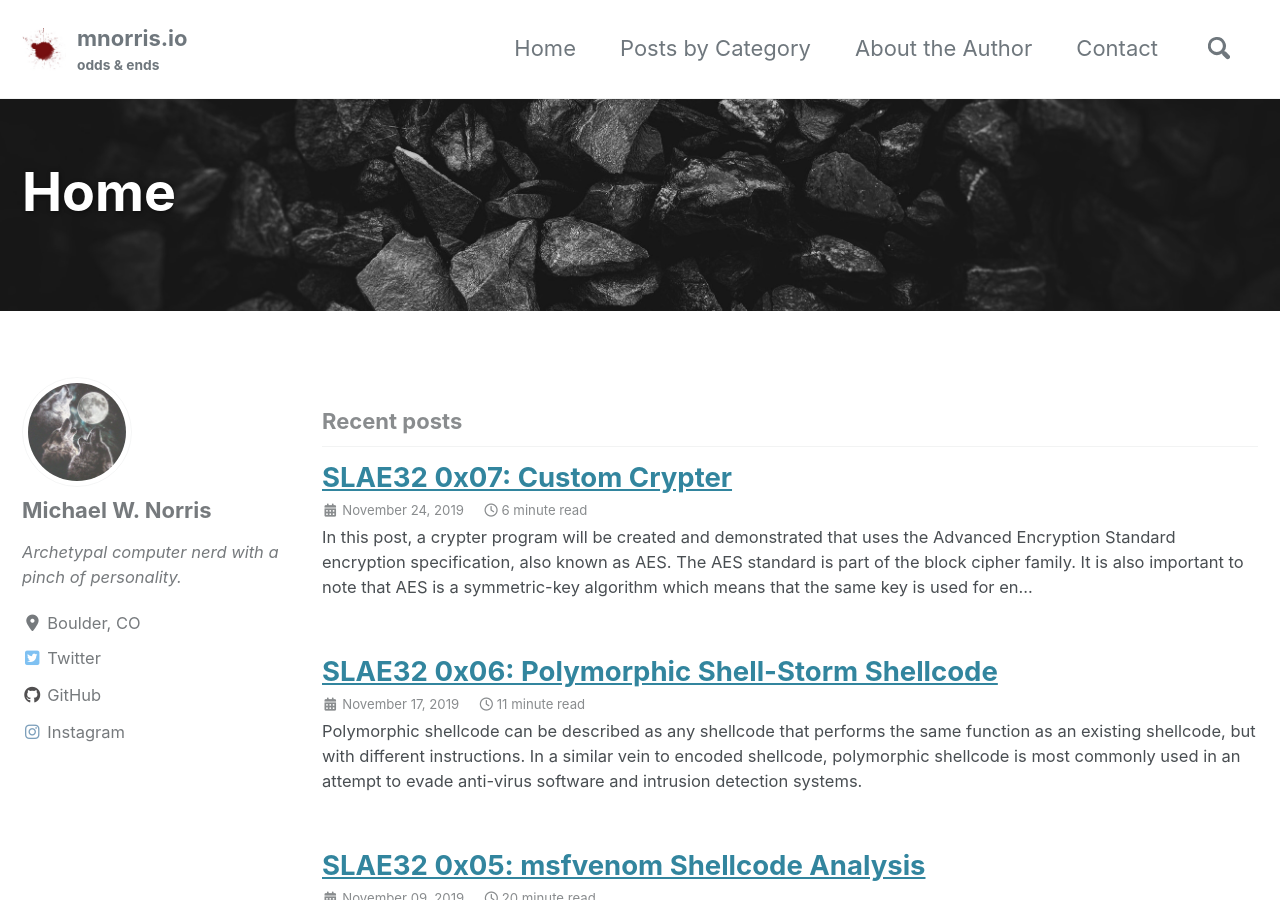
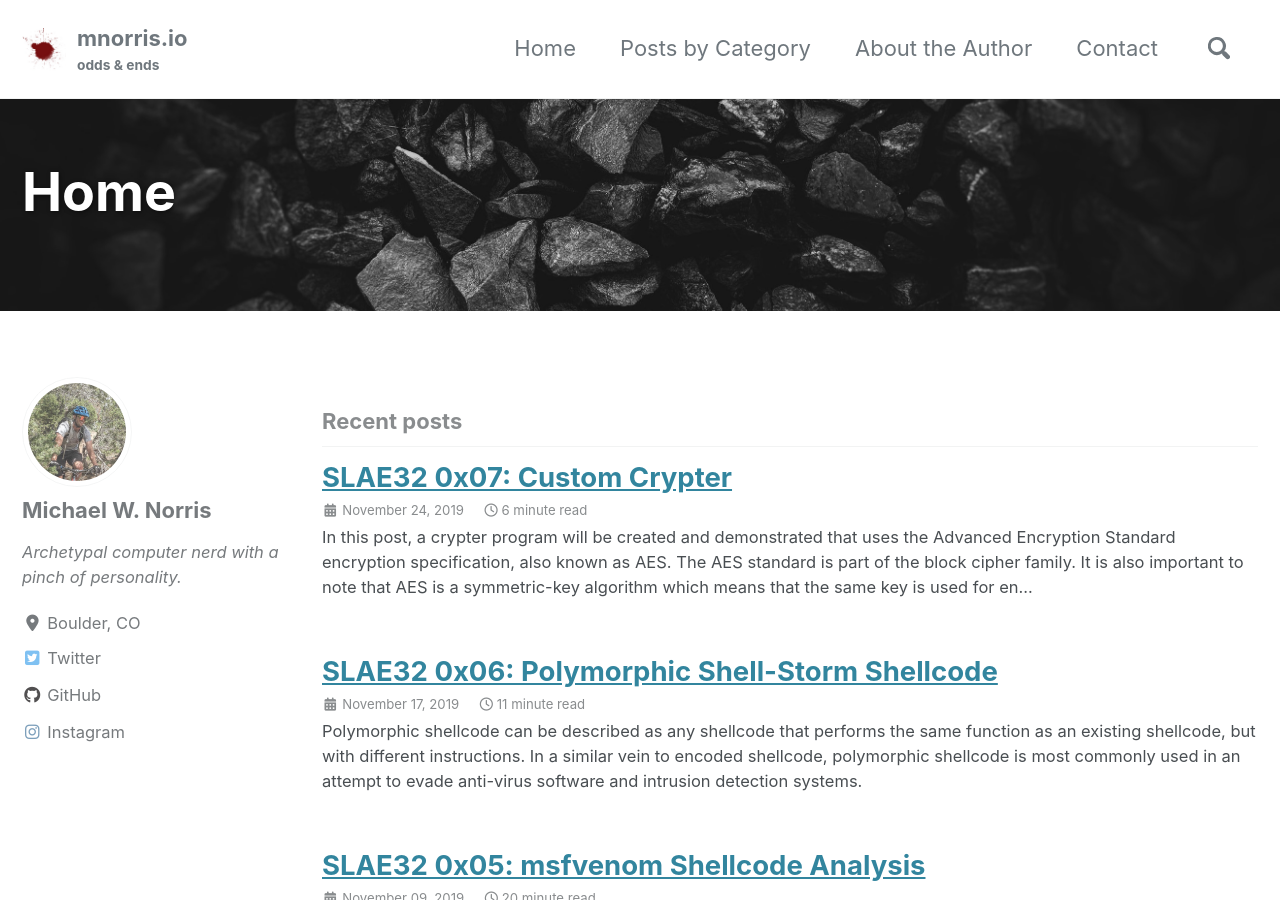
Before and after one commit to norrismw/mnorris.io, a Jekyll site: the page built from index.html, in a window 1280 px wide and 900 px high. Built offline with Jekyll 4.4.1, drawn with Linux system fonts in a browser that asks for light colours; cached includes are drawn as plain includes; nearby versions of some CDN libraries; the list of posts is cut into pages by our own code.

Commit message:
profile picture

```diff
--- a/_config.yml
+++ b/_config.yml
@@ -107,7 +107,7 @@ analytics:
 # Site Author
 author:
   name             : "Michael W. Norris"
-  avatar           : "/assets/images/site/wolfmoon.jpg"
+  avatar           : "/assets/images/site/bike_profile.jpg"
   bio              : "*Archetypal computer nerd with a pinch of personality.*"
   location         : "Boulder, CO"
   email            : # "info@mnorris.io"
```
